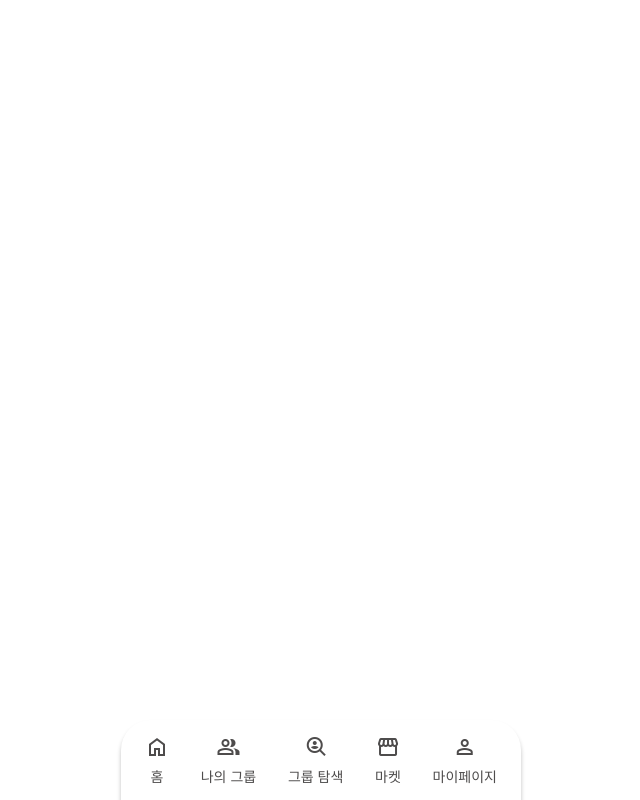
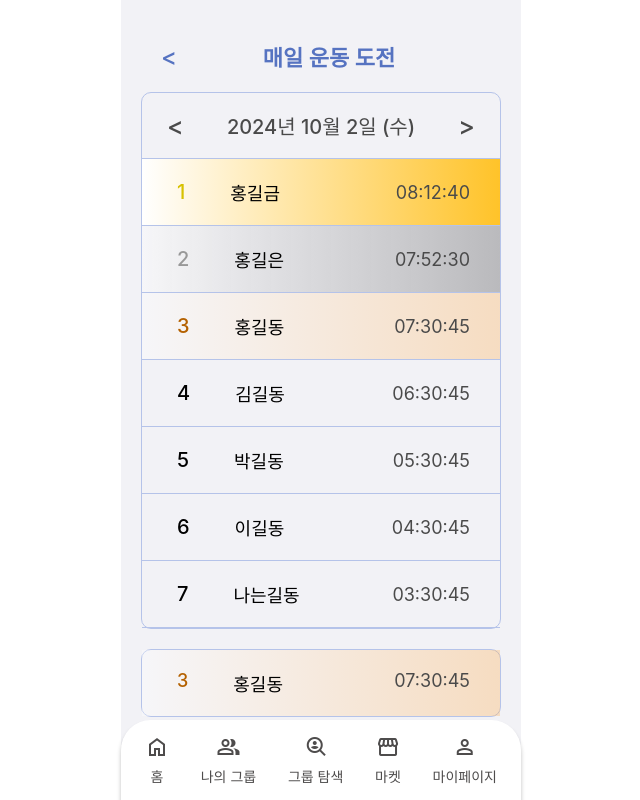
Before and after one commit to kakao-tech-campus-2nd-step3/Team17_FE, a React (Create React App) app: page /ranking in a window 1280 px wide. Shown: the whole page, without its empty margins (319-959 px from the left). Built offline with nearby package versions, Linux system fonts and the light colour scheme; no server answers; a web font is replaced by a local one.

Commit message:
feat: 랭킹페이지 전체 컴포넌트 구현

```diff
--- a/package.json
+++ b/package.json
@@ -13,6 +13,7 @@
     "@types/react-dom": "^18.3.0",
     "axios": "^1.7.7",
     "date-fns": "^4.1.0",
+    "luxon": "^3.5.0",
     "react": "^18.3.1",
     "react-day-picker": "^9.1.1",
     "react-dom": "^18.3.1",
@@ -44,6 +45,7 @@
     ]
   },
   "devDependencies": {
+    "@types/luxon": "^3.4.2",
     "@types/react": "^18.3.8",
     "@typescript-eslint/eslint-plugin": "^7.18.0",
     "@typescript-eslint/parser": "^7.18.0",
--- /dev/null
+++ b/src/mocks/RankingMock.ts
@@ -0,0 +1,69 @@
+const RankingMock = {
+    "myRanking": 3,
+    "myNickname": "홍길동",
+    "myTime": "PT7H30M45S",
+    "Page": {
+      "totalPages": 3,
+      "totalElements": 3,
+      "size": 7,
+      "content": [
+        {
+          "name": "홍길금",
+          "time": "PT8H12M40S"
+        },
+        {
+          "name": "홍길은",
+          "time": "PT7H52M30S"
+        },
+        {
+          "name": "홍길동",
+          "time": "PT7H30M45S"
+        },
+        {
+            "name": "김길동",
+            "time": "PT6H30M45S"
+        },
+        {
+            "name": "박길동",
+            "time": "PT5H30M45S"
+        },
+        {
+            "name": "이길동",
+            "time": "PT4H30M45S"
+        },
+        {
+            "name": "나는길동",
+            "time": "PT3H30M45S"
+        },
+        {
+            "name": "강길동",
+            "time": "PT1H30M45S"
+        },
+
+      ],
+      "number": 0,
+      "sort": {
+        "empty": false,
+        "sorted": true,
+        "unsorted": false
+      },
+      "first": true,
+      "last": true,
+      "numberOfElements": 3,
+      "pageable": {
+        "pageNumber": 0,
+        "pageSize": 10,
+        "sort": {
+          "empty": false,
+          "sorted": true,
+          "unsorted": false
+        },
+        "offset": 0,
+        "unpaged": false,
+        "paged": true
+      },
+      "empty": false
+    }
+  };
+
+  export default RankingMock;
--- /dev/null
+++ b/src/pages/Ranking.tsx
@@ -0,0 +1,191 @@
+/* eslint-disable no-console */
+import styled from "@emotion/styled"
+import { useEffect, useState } from "react"
+import { Duration } from "luxon"
+import DateSelect from "../components/DateSelect"
+import RankingMock from "../mocks/RankingMock"
+import axiosInstance from "../api/axiosInstance"
+
+const Ranking = () => {
+
+    const [selectedDate, setSelectedDate] = useState(new Date())
+    const [rankData, setRankData] = useState(RankingMock)
+
+    const formatDuration = (isoDuration: string) => {
+        const duration = Duration.fromISO(isoDuration)
+        const hours = String(duration.hours).padStart(2, '0')
+        const minutes = String(duration.minutes).padStart(2, '0')
+        const seconds = String(duration.seconds).padStart(2, '0')
+        return `${hours}:${minutes}:${seconds}`
+    }
+
+    const teamId = 1
+
+    useEffect(() => {
+        const fetchRankingData = async () => {
+            try {
+                const response = await axiosInstance.get(`/api/team/${teamId}/ranking?page=0&size=7&sort=time,asc&year=2024&month=7&day=26`)
+                setRankData(response.data)
+            } catch (error) {
+                console.error('랭크 데이터 가져오기 실패', error)
+            }
+        }
+        fetchRankingData()
+    }, [])
+
+  return (
+    <Wrapper>
+        <TitleContainer>
+            <BeforeButton>&lt;</BeforeButton>
+            <Title>매일 운동 도전</Title>
+            <Space></Space>
+        </TitleContainer>
+        <RankContainer>
+            <DateContainer>
+                <DateSelect
+                    selectedDate={selectedDate}
+                    setSelectedDate={setSelectedDate}
+                />
+            </DateContainer>
+            <EntireRank>
+                {rankData.Page.content.map((ranker, index) => (
+                    <RankElement key={ranker.name} index={index}>
+                        <RankerCount index={index}>{index + 1}</RankerCount>
+                        <RankerName>{ranker.name}</RankerName>
+                        <RankerTime>{formatDuration(ranker.time)}</RankerTime>
+                    </RankElement>
+                ))}
+                </EntireRank>
+        </RankContainer>
+        <MyRank>
+            <MyRankElement ranking={rankData.myRanking}>
+                <MyRankerCount ranking={rankData.myRanking}>{rankData.myRanking}</MyRankerCount>
+                <RankerName>{rankData.myNickname}</RankerName>
+                <RankerTime>{formatDuration(rankData.myTime)}</RankerTime>
+            </MyRankElement>
+        </MyRank>
+    </Wrapper>
+  )
+}
+
+
+const Wrapper = styled.div`
+  width: 100%;
+  height: calc(100vh - 55px);
+background-color: #f2f2f6;
+  padding: 20px;
+  box-sizing: border-box;
+`
+
+const TitleContainer = styled.div`
+    display: flex;
+    justify-content: space-between;
+    align-items: center;
+    padding: 20px;
+`
+
+const BeforeButton = styled.div`
+    font-size: 24px;
+    font-weight: 500;
+    color: #5673C1;
+`
+
+const Title = styled.div`
+    font-size: 22px;
+    font-weight: 600;
+    color: #5673C1;
+`
+
+const Space = styled.div`
+
+`
+
+const RankContainer = styled.div`
+    border: 1px solid #B5C3E9;
+    border-radius: 10px;
+`
+
+const DateContainer = styled.div`
+    padding: 15px 0;
+    color: #4A4A4A;
+`
+
+const EntireRank = styled.div`
+    height: 470px;
+    overflow-y: auto;
+`
+
+const MyRank = styled.div`
+    border: 1px solid #B5C3E9;
+    border-radius: 10px;
+    margin-top: 20px;
+`
+
+const MyRankElement = styled.div<{ ranking: number }>`
+    display: flex;
+    font-size: 18px;
+    padding: 10px 20px;
+    background: ${(props) => {
+        if (props.ranking === 1) return 'linear-gradient(90deg, #FFF 0%, #FFC329 100%)'
+        if (props.ranking === 2) return 'linear-gradient(90deg, rgba(255, 255, 255, 0.30) 0%, rgba(0, 0, 0, 0.23) 100%)'
+        if (props.ranking === 3) return 'linear-gradient(90deg, rgba(255, 255, 255, 0.30) 0%, rgba(255, 170, 70, 0.30) 100%)'
+        return ''
+    }}
+`
+
+const MyRankerCount = styled.div<{ ranking: number }>`
+    padding: 10px;
+    margin-left: 5px;
+    font-weight: 500;
+    color: ${(props) => {
+        if (props.ranking === 1) return '#D7C100'
+        if (props.ranking === 2) return '#989898'
+        if (props.ranking === 3) return '#B46100'
+        return ''
+    }}
+`
+
+interface RankElementProps {
+    index: number;
+}
+
+const RankElement = styled.div<RankElementProps>`
+    display: flex;
+    padding: 10px 20px;
+    border-top: 1px solid #B5C3E9;
+    align-items: center;
+    background: ${(props) => {
+        if (props.index === 0) return 'linear-gradient(90deg, #FFF 0%, #FFC329 100%)'
+        if (props.index === 1) return 'linear-gradient(90deg, rgba(255, 255, 255, 0.30) 0%, rgba(0, 0, 0, 0.23) 100%)'
+        if (props.index === 2) return 'linear-gradient(90deg, rgba(255, 255, 255, 0.30) 0%, rgba(255, 170, 70, 0.30) 100%)'
+        return ''
+    }}
+`
+
+const RankerCount = styled.div<RankElementProps>`
+    padding: 10px;
+    margin-left: 5px;
+    font-size: 20px;
+    font-weight: 500;
+    color: ${(props) => {
+        if (props.index === 0) return '#D7C100'
+        if (props.index === 1) return '#989898'
+        if (props.index === 2) return '#B46100'
+        return ''
+    }}
+`
+
+const RankerName = styled.div`
+    padding: 10px;
+    margin-left: 25px;
+    font-size: 18px;
+`
+
+const RankerTime = styled.div`
+    padding: 10px;
+    margin-left: auto;
+    color: #4A4A4A;
+    font-size: 18px;
+`
+
+export default Ranking
--- a/src/routes/AppRoutes.tsx
+++ b/src/routes/AppRoutes.tsx
@@ -5,6 +5,7 @@ import MyGroup from '../pages/MyGroup'
 import SearchGroup from '../pages/SearchGroup'
 import Market from '../pages/Market'
 import MyPage from '../pages/MyPage'
+import Ranking from '../pages/Ranking'
 
 const AppRoutes = () => {
   return (
@@ -16,6 +17,7 @@ const AppRoutes = () => {
         <Route path="/searchgroup" element={<SearchGroup />} />
         <Route path="/market" element={<Market />} />
         <Route path="/mypage" element={<MyPage />} />
+        <Route path="/ranking" element={<Ranking />} />
       </Routes>
     </div>
   )
```
Also changed, not shown: 1 other file (tests, documents, lock files or other folders).
